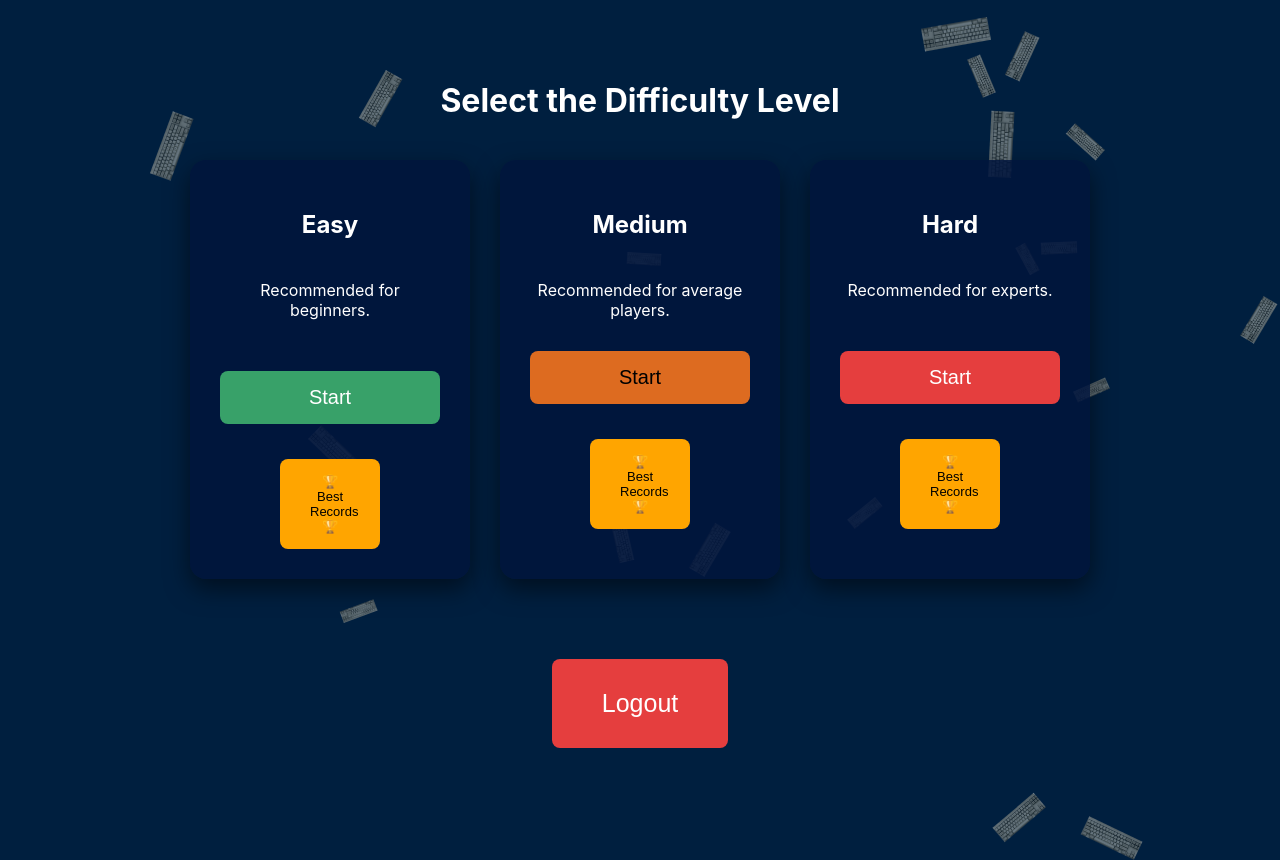
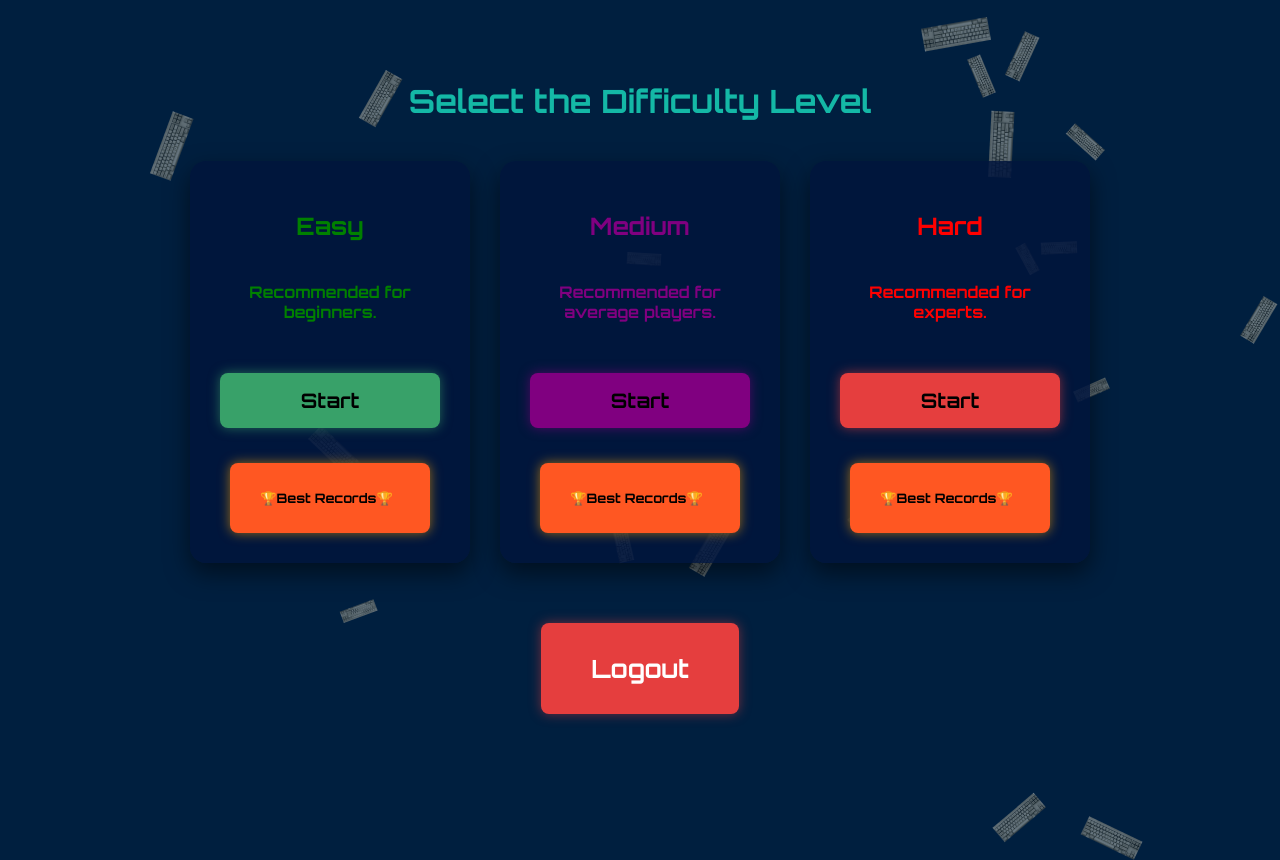
Before and after one commit to brianwei23/type-speed, a React (Create React App) app in the folder client/: page /main in a window 1280 px wide. Built offline with nearby package versions, Linux system fonts and the light colour scheme; sample sign-in values are in the browser's storage.

Commit message:
Part 2: some music and minor UI fixes

```diff
--- a/client/src/MainPage.js
+++ b/client/src/MainPage.js
@@ -1,26 +1,52 @@
 import PageWrapper from "./styles/PageWrapper";
 import { useNavigate } from "react-router-dom";
+import { useRef, useEffect } from "react";
+import FunMusic from "./styles/FunMusic.mp3"
 
 // Allows users to choose between difficulty
 function MainPage() {
     const navigate = useNavigate();
+
+    const audioRef = useRef(null);
 
     // Logout
     const handleLogout = () => {
         localStorage.removeItem("token"); //Remove token
         navigate("/login", { replace: true }); // Redirect to login page
     };
+
+    // Play music when user enters page
+    useEffect(() => {
+        const audio = audioRef.current;
+
+        if (audio) {
+            audio.volume = 0.35;
+            audio.play().catch(() => {});
+        }
+        return () => {
+            if (audio) {
+                audio.pause();
+                audio.currentTime = 0;
+            }
+        };
+    }, []);
+
     return (
         <PageWrapper keyboardOpacity={0.7}>
+            <audio ref={audioRef} src={FunMusic} />
             <div style={styles.container}>
-                <h1 style={styles.title}>
+                <h1 style={{
+                    ...styles.title,
+                    color: "#14b8a6",
+                    fontFamily: "'Orbitron', sans-serif",
+                }}>
                     Select the Difficulty Level
                 </h1>
                 <div style={styles.cardRow}>
                     {/* Easy */}
                     <div style={styles.card}>
-                        <h2 style={styles.cardTitle}>Easy</h2>
-                        <p style={styles.cardDesc}> Recommended for beginners. </p>
+                        <h2 style={{ ...styles.cardTitle, ...styles.easyTitle }}>Easy</h2>
+                        <p style={{ ...styles.cardDesc, ...styles.easyTitle }}> Recommended for beginners. </p>
                         <button
                             style={styles.easy}
                             onClick={() => navigate("/test/easy")}
@@ -36,8 +62,8 @@ function MainPage() {
                     </div>
                     {/* Medium */}
                     <div style={styles.card}>
-                        <h2 style={styles.cardTitle}>Medium</h2>
-                        <p style={styles.cardDesc}> Recommended for average players. </p>
+                        <h2 style={{ ...styles.cardTitle, ...styles.mediumTitle }}>Medium</h2>
+                        <p style={{ ...styles.cardDesc, ...styles.mediumTitle }}> Recommended for average players. </p>
                         <button
                             style={styles.medium}
                             onClick={() => navigate("/test/medium")}
@@ -53,8 +79,8 @@ function MainPage() {
                     </div>
                     {/* Hard */}
                     <div style={styles.card}>
-                        <h2 style={styles.cardTitle}>Hard</h2>
-                        <p style={styles.cardDesc}> Recommended for experts. </p>
+                        <h2 style={{ ...styles.cardTitle, ...styles.hardTitle }}>Hard</h2>
+                        <p style={{ ...styles.cardDesc, ...styles.hardTitle }}> Recommended for experts. </p>
                         <button
                             style={styles.hard}
                             onClick={() => navigate("/test/hard")}
@@ -100,8 +126,10 @@ const styles = {
         border: "none",
         backgroundColor: "#e53e3e",
         color: "#fff",
-        marginTop: "80px",
+        marginTop: "60px",
         fontSize: "25px",
+        fontFamily: "'Orbitron', sans-serif",
+        boxShadow: "0 0 12px rgba(229,62,62,0.5)",
     },
     cardRow: {
         display: "flex",
@@ -136,8 +164,10 @@ const styles = {
         border: "none",
         cursor: "pointer",
         backgroundColor: "#38a169",
-        color: "#fff",
+        color: "black",
         marginTop: "20px",
+        fontFamily: "'Orbitron', sans-serif",
+        boxShadow: "0 0 12px rgba(56,161,105,0.6)",
     },
     medium: {
         padding: "15px 30px",
@@ -145,8 +175,11 @@ const styles = {
         borderRadius: "8px",
         border: "none",
         cursor: "pointer",
-        backgroundColor: "#dd6b20",
-        color: "#000",
+        backgroundColor: "purple",
+        color: "black",
+        fontFamily: "'Orbitron', sans-serif",
+        marginTop: "20px",
+        boxShadow: "0 0 12px rgba(128,0,128,0.6)",
     },
     hard: {
         padding: "15px 30px",
@@ -155,21 +188,38 @@ const styles = {
         border: "none",
         cursor: "pointer",
         backgroundColor: "#e53e3e",
-        color: "#fff",
+        color: "black",
         marginTop: "20px",
+        fontFamily: "'Orbitron', sans-serif",
+        boxShadow: "0 0 12px rgba(229,62,62,0.6)",
+    },
+    easyTitle: {
+        color: "green",
+        fontFamily: "'Orbitron', sans-serif",
+    },
+    mediumTitle: {
+        color: "purple",
+        fontFamily: "'Orbitron', sans-serif",
+    },
+    hardTitle: {
+        color: "red",
+        fontFamily: "'Orbitron', sans-serif",
     },
     record: {
         padding: "15px 30px",
+        paddingLeft: "23px",
         fontSize: "13px",
         borderRadius: "8px",
         border: "none",
         cursor: "pointer",
-        backgroundColor: "orange",
+        backgroundColor: "#ff5722",
         color: "black",
         marginTop: "20px",
-        width: "100px",
-        height: "90px",
-        marginLeft: "60px",
+        width: "200px",
+        height: "70px",
+        marginLeft: "10px",
+        fontFamily: "'Orbitron', sans-serif",
+        boxShadow: "0 0 12px rgba(255,165,0,0.6)",
     }
   };
 export default MainPage;
--- a/client/src/RecordPage.js
+++ b/client/src/RecordPage.js
@@ -1,8 +1,9 @@
 import { useParams, useNavigate } from "react-router-dom";
-import { useEffect, useState } from "react";
+import { useEffect, useState, useRef } from "react";
 import PageWrapper from "./styles/PageWrapper";
 import Confetti from "react-confetti";
 import trophy from "./styles/trophy.png";
+import VictoryAfterMidnight from "./styles/Victory After Midnight.mp3"
 
 
 function RecordPage() {
@@ -11,6 +12,9 @@ function RecordPage() {
     const navigate = useNavigate();
 
     const [records, setRecords] = useState([]);
+
+    // For celebration music
+    const audioRef = useRef(null);
 
     // Look at leaderboard
     useEffect(() => {
@@ -25,10 +29,28 @@ function RecordPage() {
             .catch(err => console.error(err));
     }, [difficulty]);
 
+    // Play music when user enters page
+    useEffect(() => {
+        const audio = audioRef.current;
+
+        if (audio) {
+            audio.volume = 0.35;
+            audio.play().catch(() => {});
+        }
+        return () => {
+            if (audio) {
+                audio.pause();
+                audio.currentTime = 0;
+            }
+        };
+    }, []);
+
     const medals = ["🥇", "🥈", "🥉"];
+    const rankColors = ["#FFD700", "#C0C0C0", "#CD7F32"];
 
     return (
         <PageWrapper keyboardOpacity={0.5}>
+            <audio ref={audioRef} src={VictoryAfterMidnight} />
             {/* Left side trophy */}
             <img
                 src={trophy}
@@ -68,13 +90,14 @@ function RecordPage() {
             />
 
             <Confetti
-                numberOfPieces={170}
+                numberOfPieces={240}
                 recycle={false}
                 gravity={0.25}
             />
 
             <div style={styles.container}>
-                <h1 style={styles.title}>
+                <h1 style=
+                    {{ ...styles.title, color: "#14b8a6", fontFamily: "'Orbitron', sans-serif", }}>
                     🏆 Top {displayDifficulty} Records 🏆
                 </h1>
                 {/* Row of records */}
@@ -97,7 +120,7 @@ function RecordPage() {
                                             <div style={styles.medal}>
                                                 {medals[index]}
                                             </div>
-                                            <h2 style={styles.rank}>
+                                            <h2 style={{ ...styles.rank, color: rankColors[index], }}>
                                                 {index + 1}
                                             </h2>
                                         </div>
@@ -109,7 +132,7 @@ function RecordPage() {
                                         </div>
                                     </div>
                                 ) : (
-                                    <h2 style={styles.rank}>
+                                    <h2 style={{ ...styles.rank }}>
                                         {index + 1}
                                     </h2>
                                 )}
@@ -130,6 +153,8 @@ function RecordPage() {
                     backgroundColor: "#3182ce",
                     color: "#fff",
                     fontSize: "25px",
+                    boxShadow: "0 0 12px rgba(49,130,206,0.7)",
+                    fontFamily: "'Orbitron', sans-serif",
                 }}
             >
                 Back
--- a/client/src/ResultsPage.js
+++ b/client/src/ResultsPage.js
@@ -10,6 +10,8 @@ import {
 import Chain from "./styles/Chain";
 import PageWrapper from "./styles/PageWrapper"
 import { useLocation, useNavigate } from "react-router-dom";
+import VictoryAfterMidnight from "./styles/Victory After Midnight.mp3";
+import { useRef, useEffect } from "react";
 
 function ResultsPage() {
     const location = useLocation();
@@ -22,8 +24,27 @@ function ResultsPage() {
       finalWPM,
     } = location.state || {};
 
+    const audioRef = useRef(null);
+
+    // Play music when user enters page
+    useEffect(() => {
+        const audio = audioRef.current;
+
+        if (audio) {
+            audio.volume = 0.35;
+            audio.play().catch(() => {});
+        }
+        return () => {
+            if (audio) {
+                audio.pause();
+                audio.currentTime = 0;
+            }
+        };
+    }, []);
+
     return (
         <PageWrapper>
+          <audio ref={audioRef} src={VictoryAfterMidnight} />
           <h1
             style={{
               position: "absolute",
--- a/client/src/TypingPage.js
+++ b/client/src/TypingPage.js
@@ -1,6 +1,7 @@
 import { useEffect, useState, useRef } from "react";
 import { useParams, useNavigate } from "react-router-dom";
 import PageWrapper from "./styles/PageWrapper";
+import GameMusic from "./styles/GameMusic.mp3";
 
 function TypingPage() {
     const { difficulty } = useParams(); // Get difficulty from URL params
@@ -8,6 +9,8 @@ function TypingPage() {
     const [sentence, setSentence] = useState("");
     const [input, setInput] = useState("");
     const hasFetched = useRef(false);
+
+    const audioRef = useRef(null);
 
     // For WPM calculation
     const [startTime, setStartTime] = useState(null);
@@ -88,9 +91,26 @@ function TypingPage() {
           }
         }, [input, sentence, startTime, difficulty, navigate]);
 
+    // Play music when user enters page
+    useEffect(() => {
+        const audio = audioRef.current;
+
+        if (audio) {
+            audio.volume = 0.35;
+            audio.play().catch(() => {});
+        }
+        return () => {
+            if (audio) {
+                audio.pause();
+                audio.currentTime = 0;
+            }
+        };
+    }, []);
+
     return (
         <PageWrapper keyboardOpacity={0.5}>
-            <div style={{color: "white", textAlign: "center", marginTop: "50px"}}>
+            <audio ref={audioRef} src={GameMusic} />
+            <div style={{color: "#14b8a6", textAlign: "center", marginTop: "50px", fontFamily: "'Orbitron', sans-serif",}}>
                 <h1> Typing Test - {difficulty.charAt(0).toUpperCase() + difficulty.slice(1)}</h1>
                 <h2> You can begin typing now! </h2>
                 {/* Sentence display */}
@@ -105,6 +125,7 @@ function TypingPage() {
                         whiteSpace: "pre-wrap",
                         overflowWrap: "break-word",
                         wordBreak: "break-word",
+                        fontFamily: "sans-serif",
                     }}
                     >
                         {sentence.split("").map((char, index) => {
@@ -171,6 +192,8 @@ function TypingPage() {
                               backgroundColor: "#3182ce",
                               color: "#fff",
                               fontSize: "25px",
+                              boxShadow: "0 0 12px rgba(49,130,206,0.7)",
+                              fontFamily: "'Orbitron', sans-serif",
                         }}
                         >
                             Back
```
Also changed, not shown: 2 other files (tests, documents, lock files or other folders).
